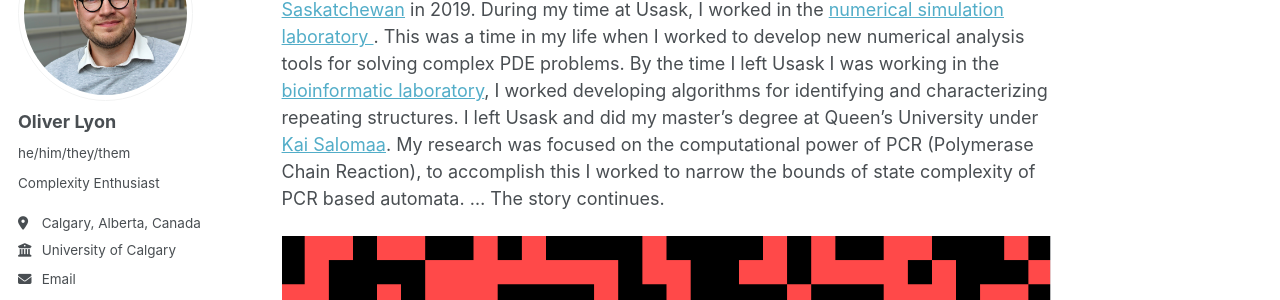
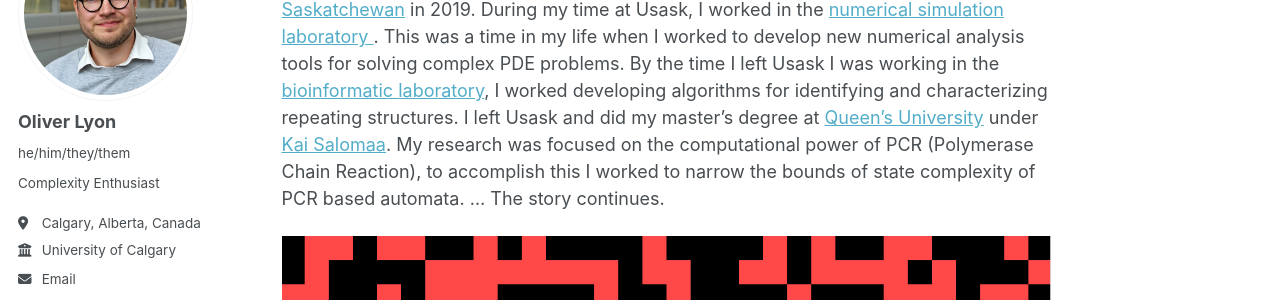
Before and after one commit to OliverTheLyon/OliverTheLyon.github.io, a Jekyll site: the page built from _pages/about.md, in a window 1280 px wide and 900 px high, scrolled down 514 px. Shown: the part 180-480 px from the top of the window. Built offline with Jekyll 4.4.1, drawn with Linux system fonts in a browser that asks for light colours; some web fonts are replaced; some of the changed lines change nothing that is shown.

Commit message:
added more detail

```diff
--- a/_pages/about.md
+++ b/_pages/about.md
@@ -15,6 +15,6 @@ My areas of interest are primarily focused on how errors propagate, and what we
 
 ## My background and history
 
-I received my undergraduate degree in computer science from the [University of Saskatchewan](https://www.usask.ca/) in 2019. During my time at Usask, I worked in the [numerical simulation laboratory ](https://simlab.usask.ca/). This was a time in my life when I worked to develop new numerical analysis tools for solving complex PDE problems. By the time I left Usask I was working in the [bioinformatic laboratory](https://www.cs.usask.ca/research/research-labs/the-bioinformatics-lab.php), I worked developing algorithms for identifying and characterizing repeating structures. I left Usask and did my master's degree at Queen’s University under [Kai Salomaa](https://research.cs.queensu.ca/home/ksalomaa/afl.htm). My research was focused on the computational power of PCR (Polymerase Chain Reaction), to accomplish this I worked to narrow the bounds of state complexity of PCR based automata. ... The story continues.
+I received my undergraduate degree in computer science from the [University of Saskatchewan](https://www.usask.ca/) in 2019. During my time at Usask, I worked in the [numerical simulation laboratory ](https://simlab.usask.ca/). This was a time in my life when I worked to develop new numerical analysis tools for solving complex PDE problems. By the time I left Usask I was working in the [bioinformatic laboratory](https://www.cs.usask.ca/research/research-labs/the-bioinformatics-lab.php), I worked developing algorithms for identifying and characterizing repeating structures. I left Usask and did my master's degree at [Queen’s University](https://www.queensu.ca/) under [Kai Salomaa](https://research.cs.queensu.ca/home/ksalomaa/afl.htm). My research was focused on the computational power of PCR (Polymerase Chain Reaction), to accomplish this I worked to narrow the bounds of state complexity of PCR based automata. ... The story continues.
 
 ![Game_of_Life](/images/CGOL5.gif)
```
